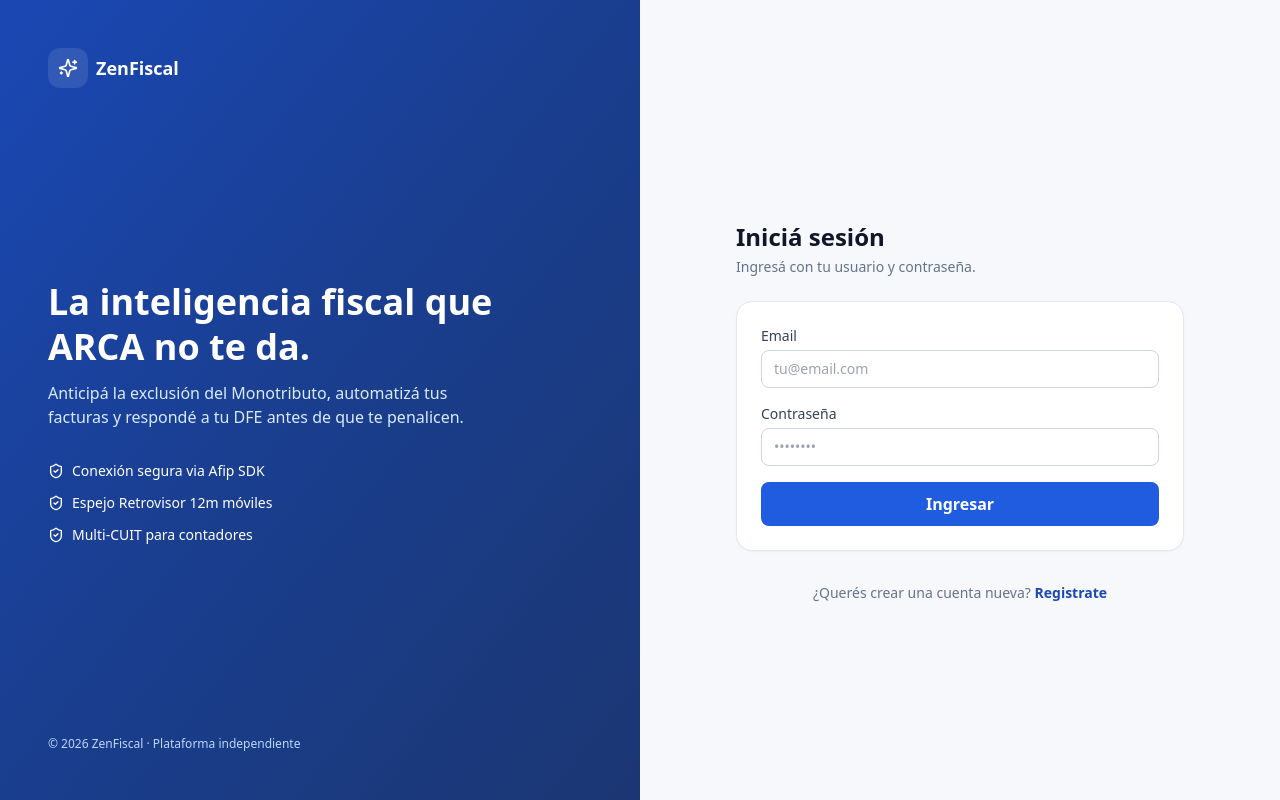
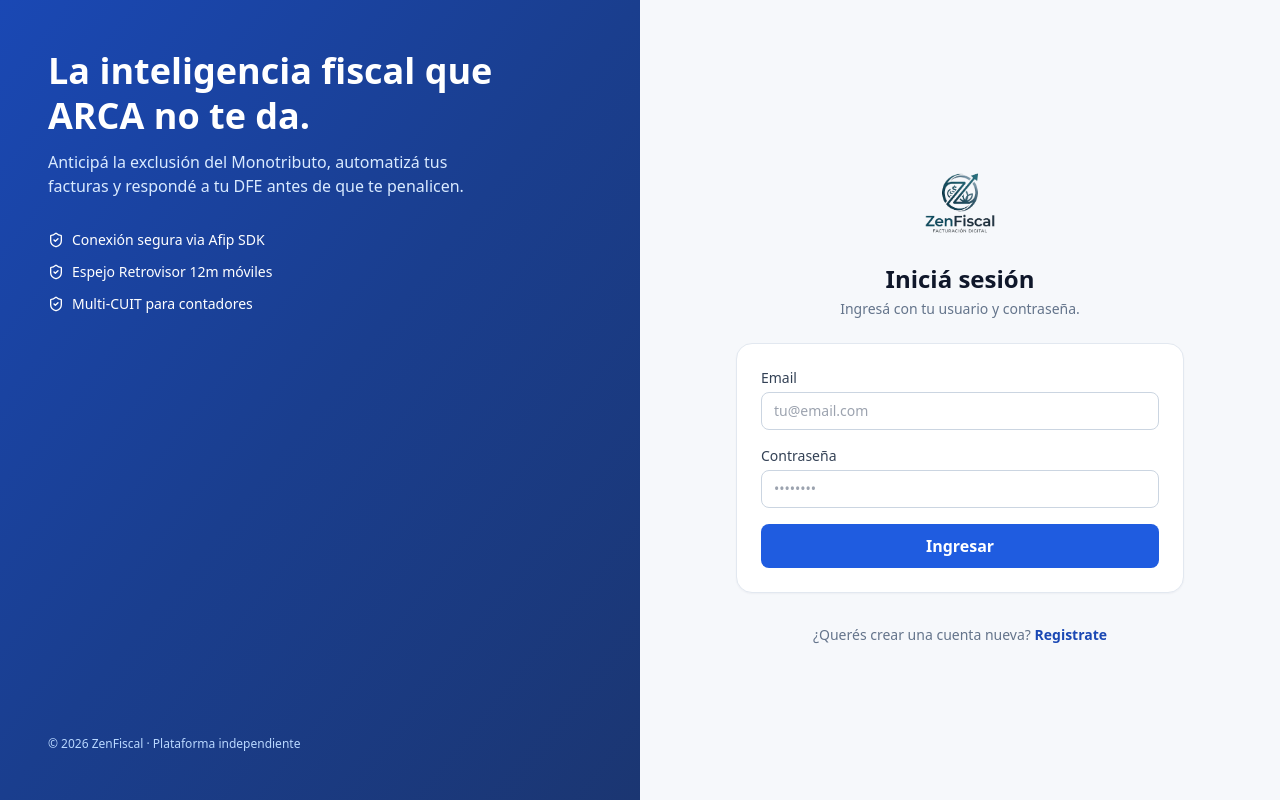
Before and after one commit to Matty18-QBK/Hackathon-Equipos-5, a Next.js app: page /login in a window 1280 px wide. Built offline with nearby package versions, Linux system fonts and the light colour scheme.

Commit message:
feat: add reusable Logo component and integrate it across authentication pages and sidebar

```diff
--- a/app/login/page.tsx
+++ b/app/login/page.tsx
@@ -3,7 +3,8 @@ import Link from "next/link";
 import { useRouter } from "next/navigation";
 import { useState } from "react";
 import { useRole, HOME_BY_ROLE, Role } from "@/lib/role";
-import { Sparkles, ShieldCheck, AlertCircle } from "lucide-react";
+import { ShieldCheck, AlertCircle } from "lucide-react";
+import { Logo } from "@/components/Logo";
 
 type MockUser = {
   email: string;
@@ -55,10 +56,6 @@ export default function LoginPage() {
   return (
     <div className="min-h-screen grid lg:grid-cols-2">
       <div className="hidden lg:flex relative overflow-hidden bg-gradient-to-br from-brand-700 via-brand-800 to-brand-900 text-white p-12 flex-col justify-between">
-        <div className="flex items-center gap-2">
-          <div className="w-10 h-10 rounded-xl bg-white/10 grid place-items-center"><Sparkles className="w-5 h-5" /></div>
-          <span className="font-bold text-lg">ZenFiscal</span>
-        </div>
         <div>
           <h1 className="text-4xl font-bold leading-tight mb-3">La inteligencia fiscal que ARCA no te da.</h1>
           <p className="text-brand-100 max-w-md">Anticipá la exclusión del Monotributo, automatizá tus facturas y respondé a tu DFE antes de que te penalicen.</p>
@@ -73,11 +70,8 @@ export default function LoginPage() {
 
       <div className="flex items-center justify-center p-8">
         <div className="w-full max-w-md space-y-6">
-          <div className="lg:hidden flex items-center gap-2 mb-6">
-            <div className="w-9 h-9 rounded-xl bg-brand-600 grid place-items-center text-white"><Sparkles className="w-5 h-5" /></div>
-            <span className="font-bold">ZenFiscal</span>
-          </div>
-          <div>
+          <div className="flex flex-col items-center text-center">
+            <Logo className="h-24 w-auto mb-3" width={240} height={144} priority />
             <h2 className="text-2xl font-bold">Iniciá sesión</h2>
             <p className="text-sm text-slate-500 mt-1">Ingresá con tu usuario y contraseña.</p>
           </div>
--- a/app/register/page.tsx
+++ b/app/register/page.tsx
@@ -2,7 +2,8 @@
 import Link from "next/link";
 import { useRouter } from "next/navigation";
 import { useState } from "react";
-import { Sparkles, User, Briefcase } from "lucide-react";
+import { User, Briefcase } from "lucide-react";
+import { Logo } from "@/components/Logo";
 import { useRole, HOME_BY_ROLE, Role } from "@/lib/role";
 import clsx from "clsx";
 
@@ -20,9 +21,8 @@ export default function RegisterPage() {
   return (
     <div className="min-h-screen flex items-center justify-center p-6 bg-gradient-to-br from-slate-50 to-brand-50">
       <div className="w-full max-w-md">
-        <Link href="/" className="flex items-center gap-2 justify-center mb-6">
-          <div className="w-9 h-9 rounded-xl bg-brand-600 grid place-items-center text-white"><Sparkles className="w-5 h-5" /></div>
-          <span className="font-bold">ZenFiscal</span>
+        <Link href="/" className="flex items-center justify-center mb-6">
+          <Logo className="h-14 w-auto" width={200} height={120} priority />
         </Link>
 
         <div className="card p-8 space-y-5">
--- /dev/null
+++ b/components/Logo.tsx
@@ -0,0 +1,21 @@
+import Image from "next/image";
+
+type LogoProps = {
+  className?: string;
+  width?: number;
+  height?: number;
+  priority?: boolean;
+};
+
+export function Logo({ className = "", width = 160, height = 96, priority = false }: LogoProps) {
+  return (
+    <Image
+      src="/zenfiscal-logo.png"
+      alt="ZenFiscal"
+      width={width}
+      height={height}
+      priority={priority}
+      className={className}
+    />
+  );
+}
--- a/components/Sidebar.tsx
+++ b/components/Sidebar.tsx
@@ -4,9 +4,10 @@ import { useRouter, usePathname } from "next/navigation";
 import { useRole } from "@/lib/role";
 import {
   LayoutDashboard, FileText, Receipt, Bell, Zap, Users, ShieldCheck,
-  CreditCard, Settings, Wallet, LogOut, Sparkles, Gauge,
+  CreditCard, Settings, Wallet, LogOut, Gauge,
 } from "lucide-react";
 import clsx from "clsx";
+import { Logo } from "@/components/Logo";
 
 const itemsContribuyente = [
   { href: "/dashboard",        label: "Dashboard",         icon: LayoutDashboard },
@@ -42,15 +43,10 @@ export default function Sidebar() {
 
   return (
     <aside className="w-64 shrink-0 bg-white border-r border-slate-200 flex flex-col h-screen sticky top-0">
-      <div className="px-5 py-5 flex items-center gap-2 border-b border-slate-200">
-        <div className="w-9 h-9 rounded-xl bg-gradient-to-br from-brand-500 to-brand-700 grid place-items-center text-white shadow">
-          <Sparkles className="w-5 h-5" />
-        </div>
-        <div>
-          <div className="text-sm font-bold text-slate-900 leading-tight">ZenFiscal</div>
-          <div className="text-[11px] text-slate-500">
-            {role === "contador" ? "Modo Contador" : "Modo Contribuyente"}
-          </div>
+      <div className="px-5 py-4 flex flex-col items-start gap-1 border-b border-slate-200">
+        <Logo className="h-12 w-auto" width={160} height={96} priority />
+        <div className="text-[11px] text-slate-500 pl-1">
+          {role === "contador" ? "Modo Contador" : "Modo Contribuyente"}
         </div>
       </div>
 
```
Also changed, not shown: app/icon.png (added), public/zenfiscal-logo.png (added).
